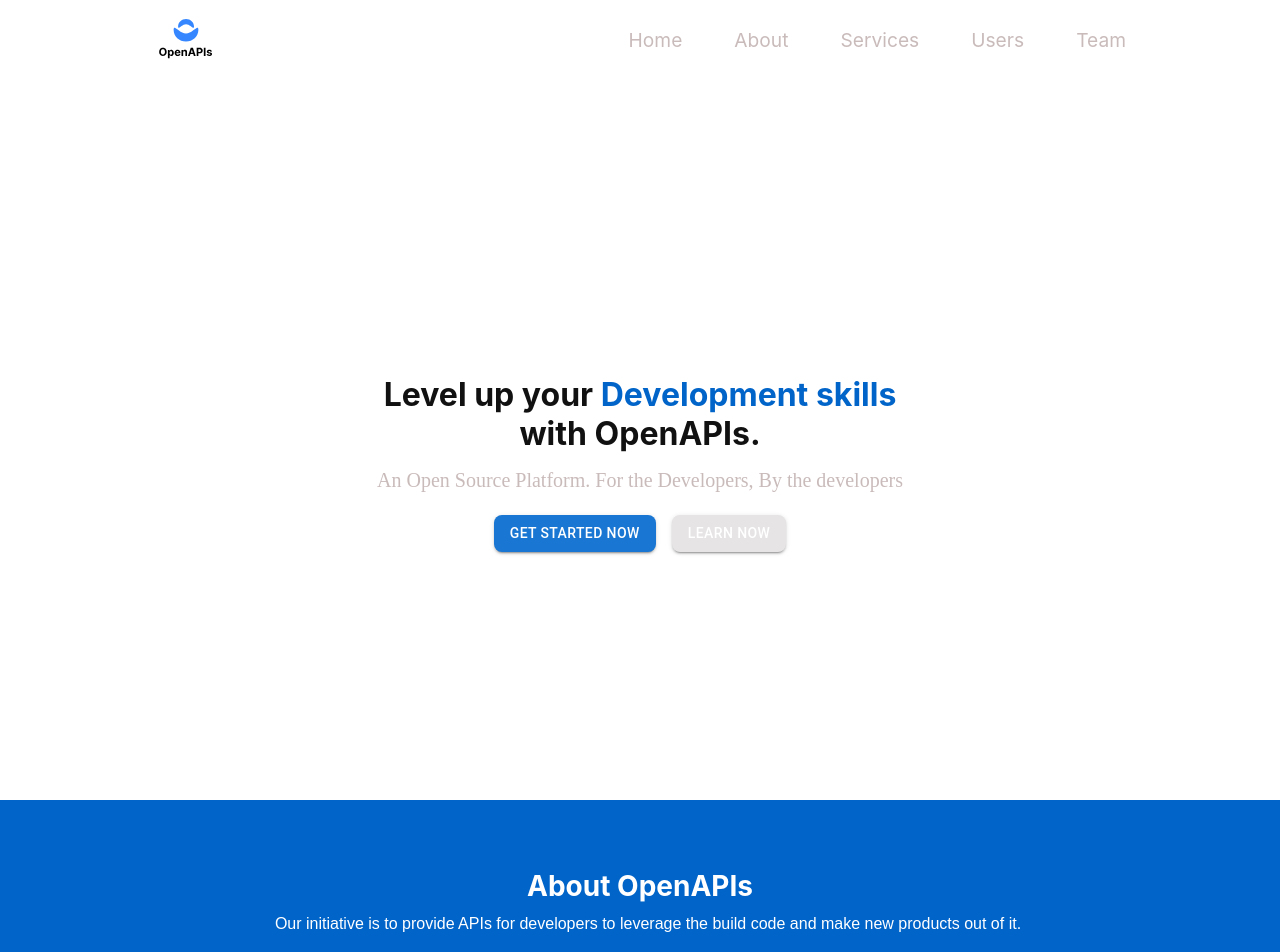
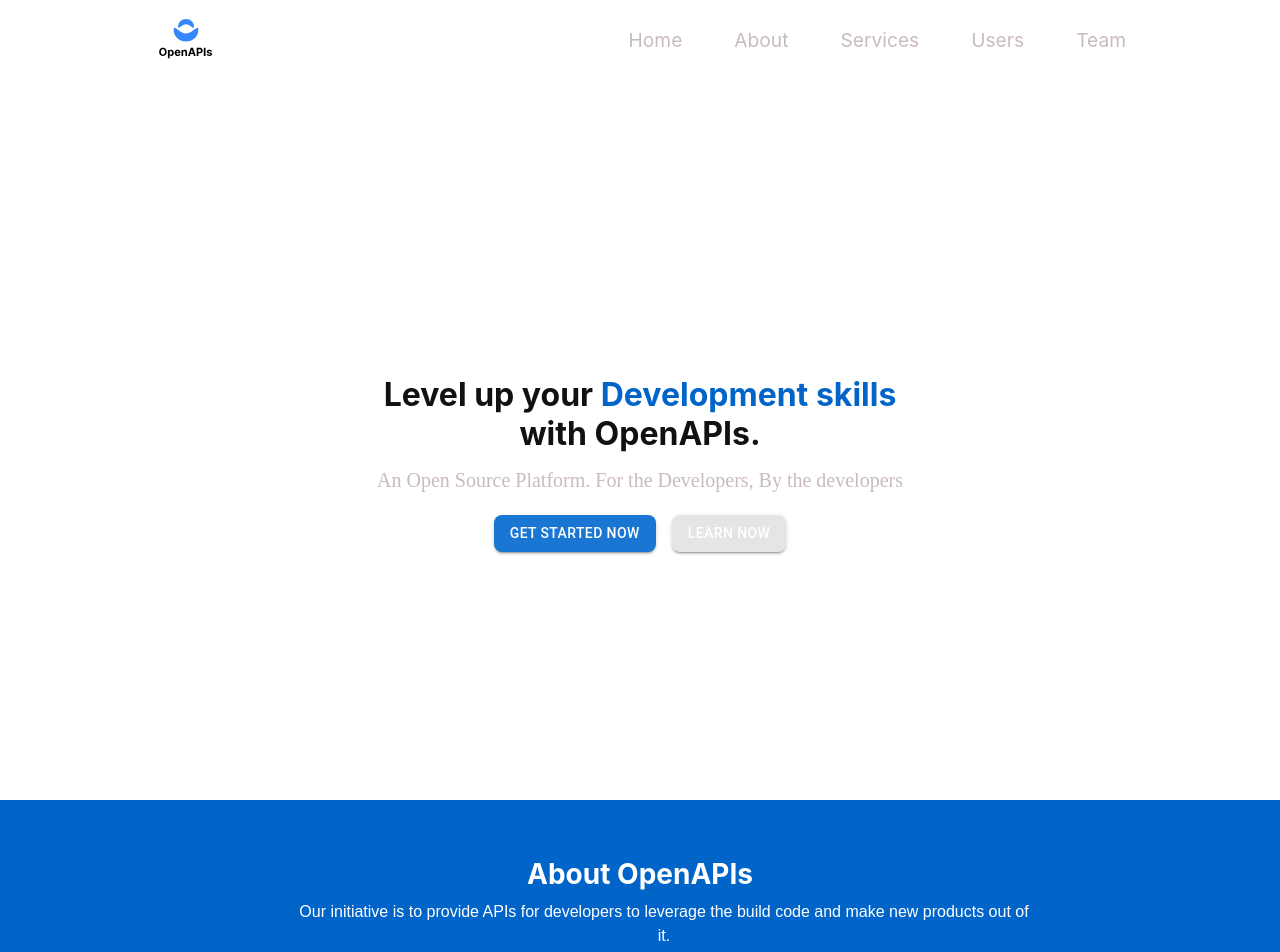
Before and after one commit to OpenAPIs-Tech/OpenApis-frontend, a React (Create React App) app: page / in a window 1280 px wide. Shown: the top 952 px of the page. Built offline with nearby package versions, Linux system fonts and the light colour scheme.

Commit message:
minor edits made

```diff
--- a/public/index.html
+++ b/public/index.html
@@ -9,7 +9,7 @@
       name="description"
       content="Web site created using create-react-app"
     />
-    <link rel="apple-touch-icon" href="%PUBLIC_URL%/logo192.png" />
+    <link rel="apple-touch-icon" href="assests/images/logo.svg" />
     <!--
       manifest.json provides metadata used when your web app is installed on a
       user's mobile device or desktop. See https://developers.google.com/web/fundamentals/web-app-manifest/
--- a/src/components/About/About.css
+++ b/src/components/About/About.css
@@ -15,6 +15,8 @@
   #aboutContainer .cta-text {
     color: #fff;
     font-family: 'Poppins', sans-serif;
+    text-align: center;
+
   }
 
   @media (min-width: 991px) {
@@ -23,6 +25,14 @@
       align-items: center;
       justify-content: flex-end;
     }
+
+    #aboutContainer .cta-text {
+      color: #fff;
+      font-family: 'Poppins', sans-serif;
+
+
+    }
+
   }
 
   #aboutContainer .cta-btn {
--- a/src/components/Footer/Footer.css
+++ b/src/components/Footer/Footer.css
@@ -16,8 +16,7 @@ ul {
   margin-top: 8px;
 }
 .cta-text {
-  padding-left:1rem;
-  display: inline-block;
+ padding-left:3rem;
 }
 .cta-text h4 {
   color: rgb(0, 0, 0);
@@ -54,6 +53,7 @@ ul {
       color: rgb(202, 187, 187);
   line-height: 28px;
 }
+
 .footer-social-icon span {
   color: rgb(202, 187, 187);
   display: block;
@@ -162,3 +162,9 @@ ul {
   font-size: 14px;
   color: #878787;
 }
+@media (max-width: 960px) {
+  .footer-social-icon{
+    margin-top:2rem;
+    margin-left:-2rem;
+  }
+}
--- a/src/components/Footer/Footer.jsx
+++ b/src/components/Footer/Footer.jsx
@@ -7,12 +7,12 @@ export const Footer = () => {
     <div>
     <footer class="footer-section">
     <hr style={{height:"0.1px"}}></hr>
-    <div class="container">
+    <div class="container" style={{marginTop:"-2rem"}}>
         <div class="footer-cta pt-5 pb-5">
             <div class="row">
                 <div class="col-xl-4 col-md-4 mb-30">
                     <div class="single-cta">
-                        <i class="fas fa-map-marker-alt" style={{marginbottom:"2rem"}}></i>
+                        <i class="fas fa-map-marker-alt" style={{marginbottom:"rem"}}></i>
                         <div class="cta-text">
                             <h4>Find us</h4>
                             <span>Zakir Husain College of Engineering and Technology , AMU</span>
@@ -44,7 +44,7 @@ export const Footer = () => {
                 <div class="col-xl-4 col-lg-4 mb-50">
                     <div class="footer-widget">
                         <div class="footer-logo">
-                            <a href="/"><img src="assests/images/logo.svg" class="img-fluid" alt="logo" style={{fontSize:"2rem"}}/></a>
+                            <a href="/"><img src="assests/images/logo.svg" class="img-fluid" alt="logo" style={{height:"50px"}}/></a>
                         </div>
                         <div class="footer-text">
                             <p>We build Open APIs for developers </p>
```
Also changed, not shown: src/components/Home/Home.css (line endings or trailing spaces).
